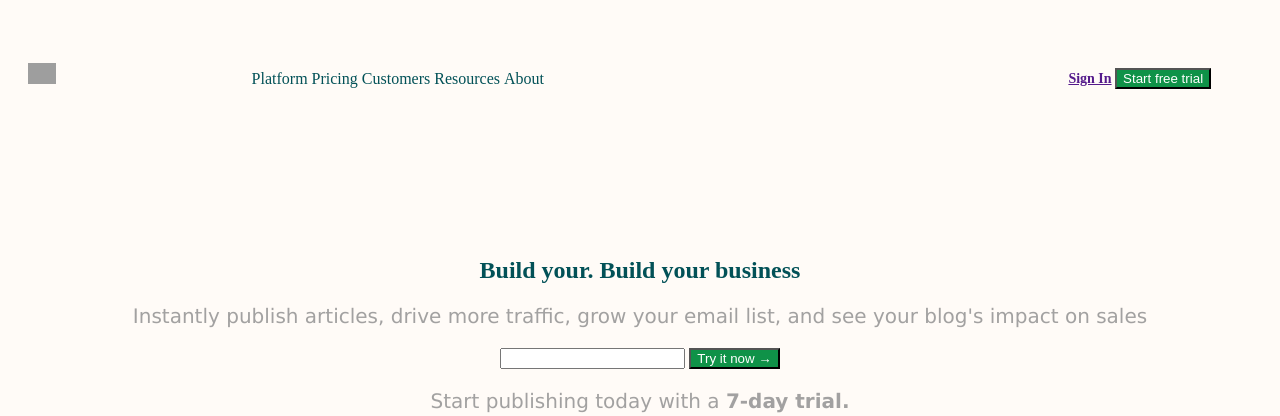
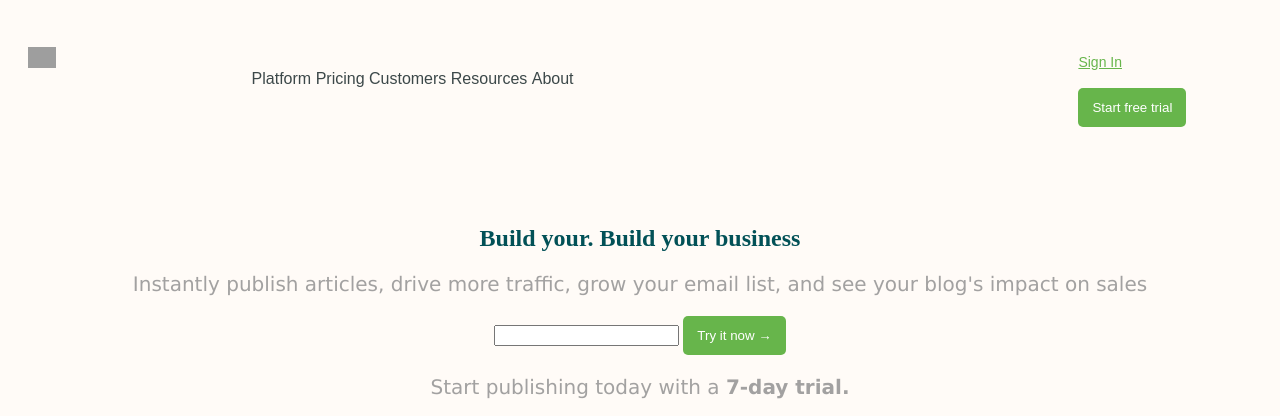
Before and after one commit to AmbiguousExistence/ejercicio-sesion-01, a plain HTML site: page index.html in a window 1280 px wide. Shown: the top 416 px of the page. Drawn offline with Linux system fonts and the light colour scheme; grey boxes are pictures that could not be loaded.

Commit message:
Se agregan estilos a botones

```diff
--- a/css/styles.css
+++ b/css/styles.css
@@ -14,16 +14,23 @@ body {
   }
 
   button {
-    color: #fff;
-    background-color: #0f9248;
+    color: white;
+    background-color: #67b54b;
+    padding-left: 14px;
+    padding-right: 14px;
+    padding-top: 12px;
+    padding-bottom: 12px;
+    border: 0;
+    border-radius: 5px;
   }
 
   .header {
-    /* margin-top: 40px;
+    margin-top: 40px;
     margin-left: 20px;
-    margin-right: 20px; */
-    margin: 40px 20px 0;
+    margin-right: 20px;
     font-size: 0;
+    height: 45px;
+    font-family: sans-serif;
   }
 
   li {
@@ -49,18 +56,42 @@ body {
   .navbar {
     width: 70%;
     text-align: left;
-    color: #025157;
-    font-weight: 500;
+    color: #3c4849;
+  }
+
+  .menu-item {
+    display: inline;
+    margin-right: 25px;
+    margin-left: 25px;
   }
 
   .actions {
     width: 15%;
     text-align: left;
     font-size: 14px;
-    font-weight: 600;
+  }
+
+  .actions > * {
+    margin-right: 10px;
+    margin-left: 10px;
+  }
+
+  .actions a {
+    color: #67b54b;
   }
 
   .main {
     margin-top: 140px;
     text-align: center;
   }
+
+  .actions button {
+    color: white;
+    background-color: #67b54b;
+    padding-left: 14px;
+    padding-right: 14px;
+    padding-top: 12px;
+    padding-bottom: 12px;
+    border: 0;
+    border-radius: 5px;
+  }
```
